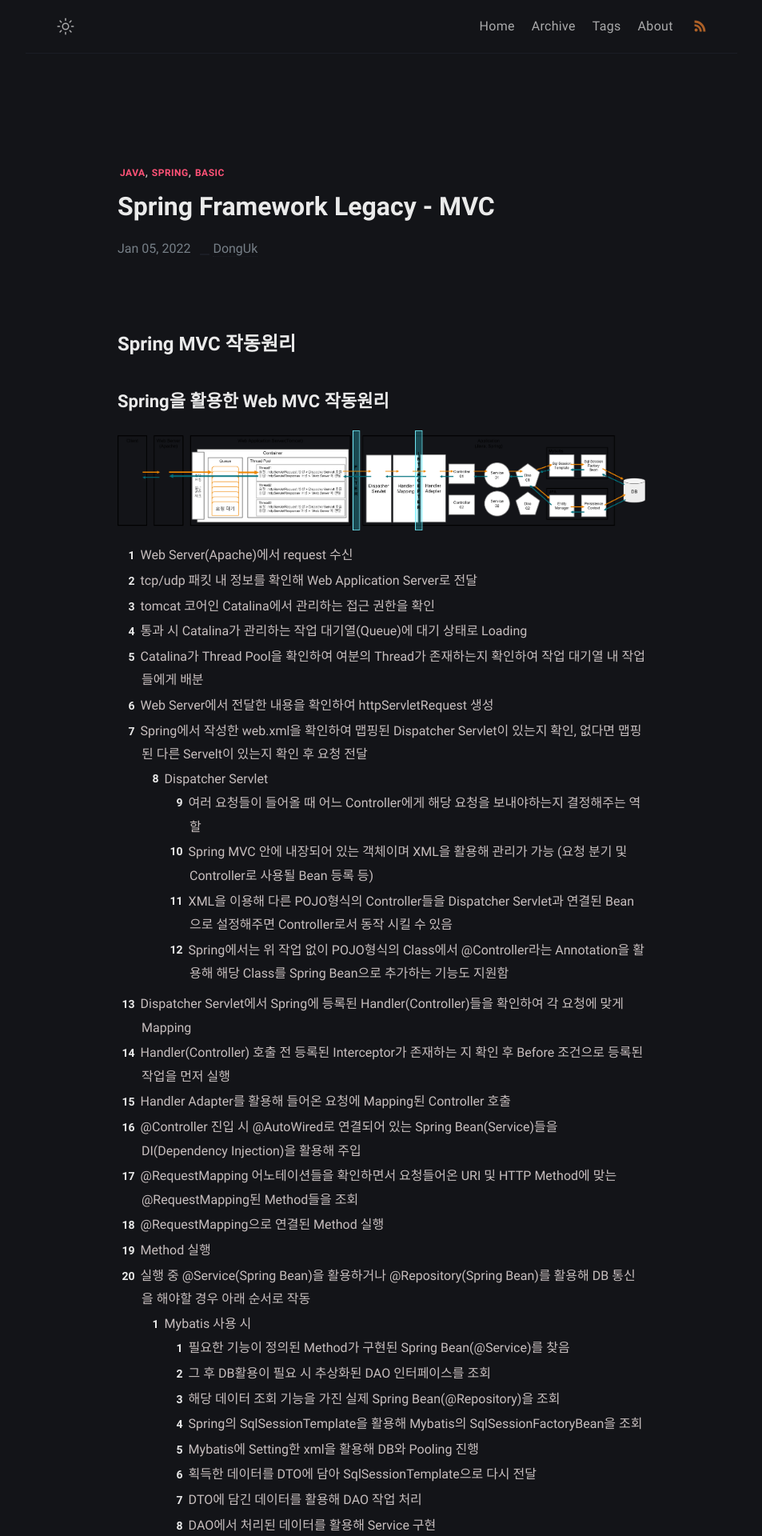
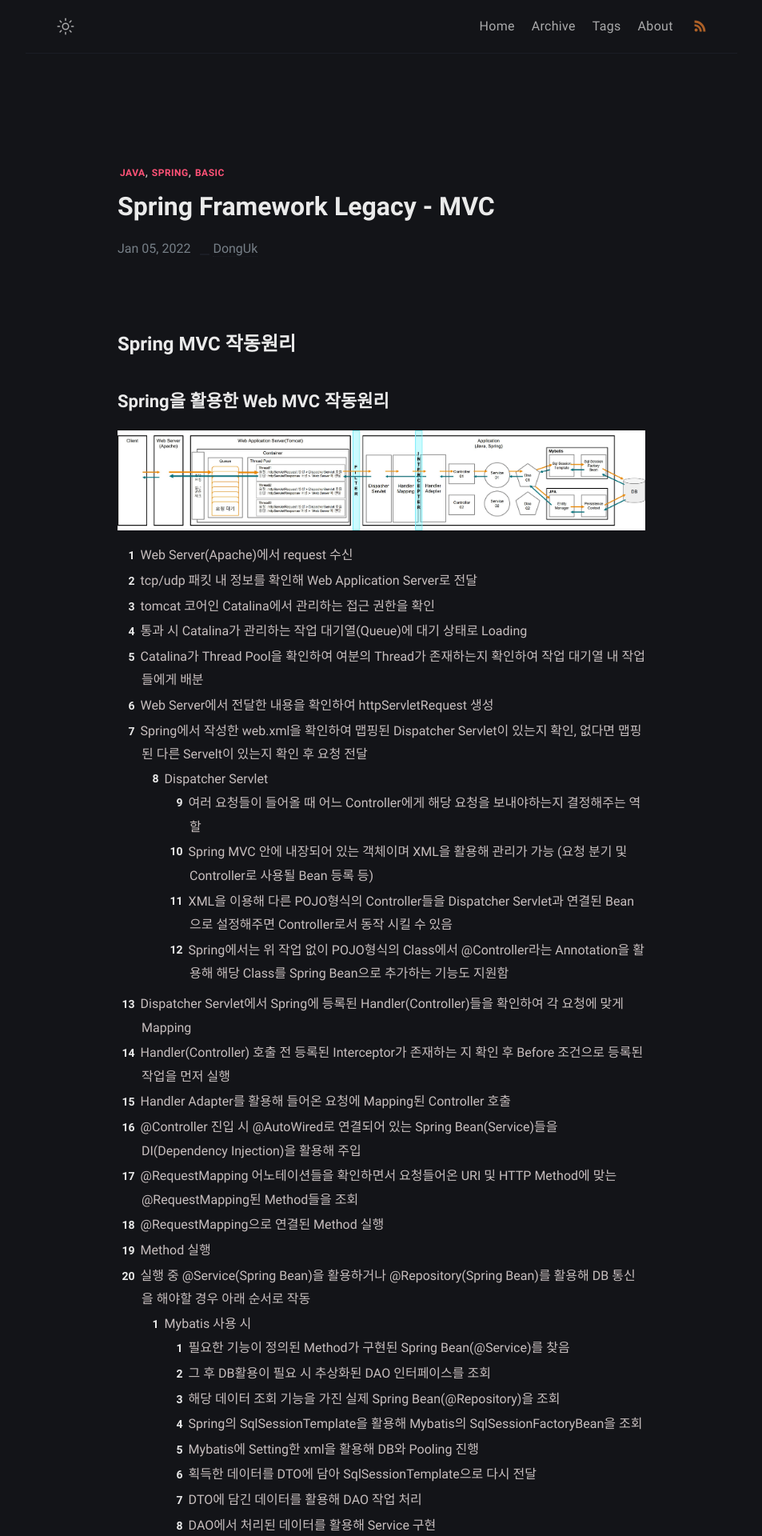
Before and after one commit to jd6186/jd6186.github.io, a Jekyll site: the page built from _posts/DongUk/2022-01-05-Spring_MVC.md, in a window 1280 px wide. Shown: the top 1920 px of the page at 80% size, without its empty margins (163-1116 px from the left). Built offline with Jekyll 4.4.1, drawn with Linux system fonts in a browser that asks for light colours; comment, search, counter and statistics services are not loaded.

Commit message:
이미지 변경

```diff
--- a/_posts/DongUk/2022-01-05-Spring_MVC.md
+++ b/_posts/DongUk/2022-01-05-Spring_MVC.md
@@ -8,7 +8,7 @@ author: "DongUk"
 # Spring MVC 작동원리
 ## Spring을 활용한 Web MVC 작동원리
 
-<img src="../../assets/img/2021-12-09-Spring_Framework_Legacy/Client_to_DB.jpg"  width="900"/>
+<img src="../../assets/img/2021-12-09-Spring_Framework_Legacy/Client_to_DB_01.jpg"  width="1500"/>
 
 1. Web Server(Apache)에서 request 수신
 2. tcp/udp 패킷 내 정보를 확인해 Web Application Server로 전달
@@ -57,4 +57,4 @@ author: "DongUk"
         2. return값으로 html을 제작해 return하는 것이 아닌 json데이터만을 넘기기 때문에 통신속도가 매우 빠름
 18. 위 과정을 MVC 부분만 도식화하면 아래와 같다
 
-<img src="../../assets/img/2021-12-09-Spring_Framework_Legacy/SpringMVC.jpg"  width="900"/>
+<img src="../../assets/img/2021-12-09-Spring_Framework_Legacy/Client_to_DB_01.jpg"  width="1200"/>
```
Also changed, not shown: assets/img/2021-12-09-Spring_Framework_Legacy/Client_to_DB.jpg (deleted), assets/img/2021-12-09-Spring_Framework_Legacy/Client_to_DB_01.jpg (added), assets/img/2021-12-09-Spring_Framework_Legacy/SpringMVC_01.jpg (renamed from assets/img/2021-12-09-Spring_Framework_Legacy/SpringMVC.jpg).
